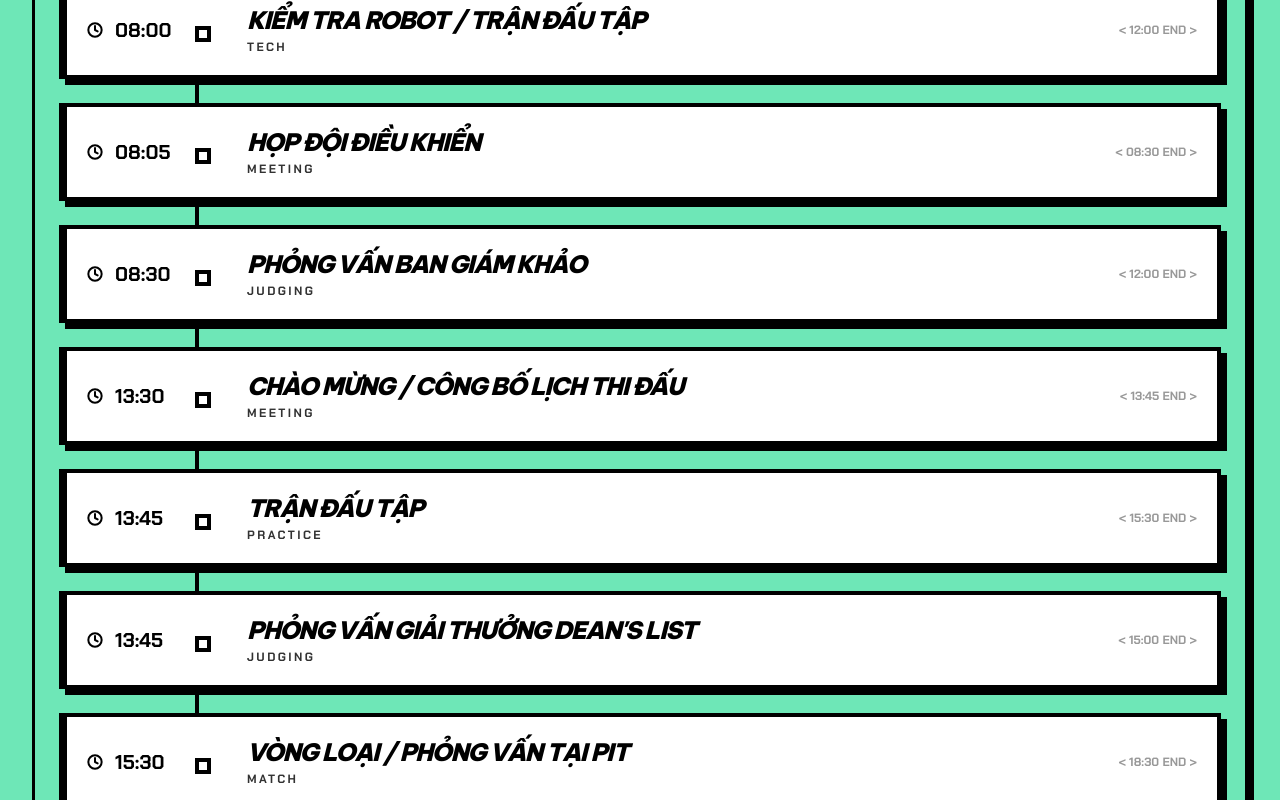
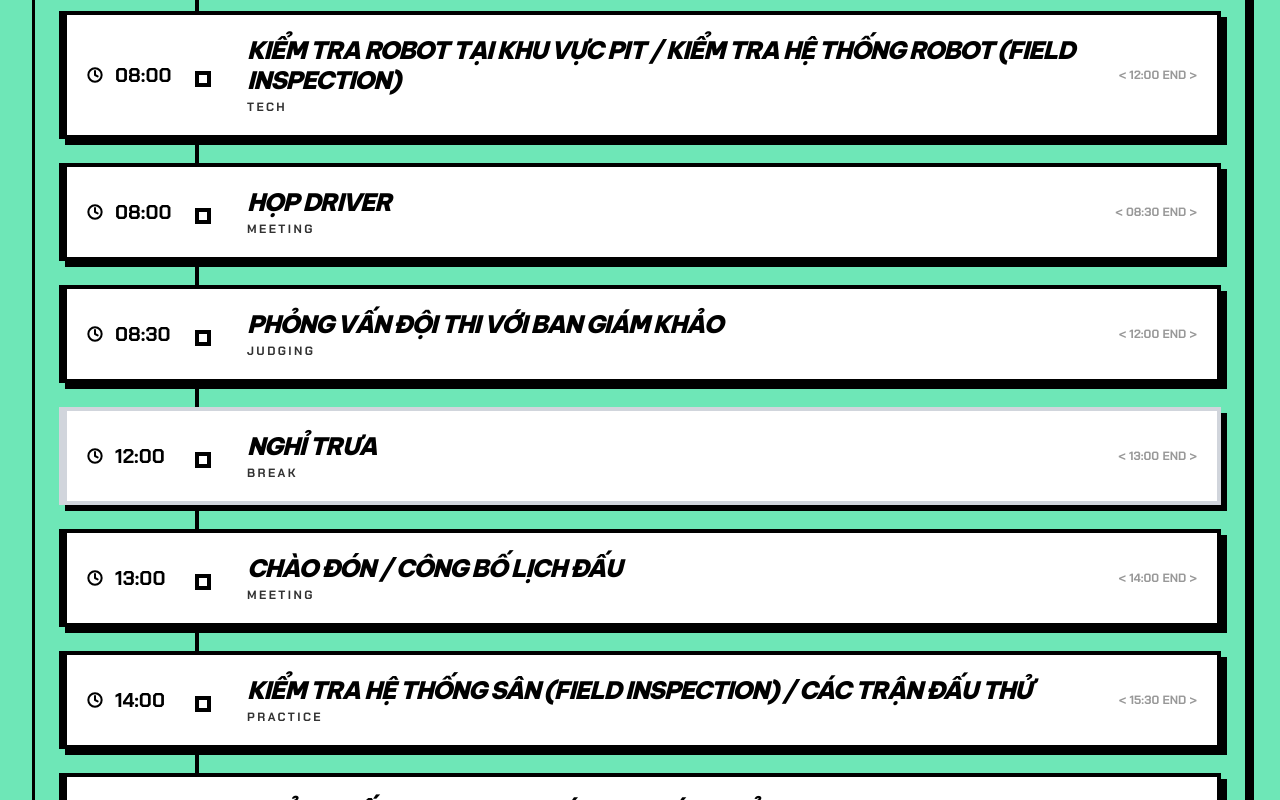
Before and after one commit to dhphat/ftc2526, a React (Vite) app: page /agenda in a window 1280 px wide. Shown: the part 340-1140 px from the top of the page. Built offline with nearby package versions, Linux system fonts and the light colour scheme; no server answers; the database is empty.

Commit message:
feat: update event agenda for Jan 31st and Feb 1st

```diff
--- a/src/components/Agenda/agendaData.js
+++ b/src/components/Agenda/agendaData.js
@@ -5,8 +5,8 @@ export const agendaData = [
         day: '2026-01-31',
         start: '08:00',
         end: '12:00',
-        title: 'Team Check-in / Open Pit',
-        titleVi: 'Check-in đội thi / Mở khu vực Pit',
+        title: 'Team Check-in / Receive Information Package / Open Pit / Robot Clinic Open',
+        titleVi: 'Các đội check-in / Nhận Gói ấn phẩm / Mở Khu vực Pit / Mở Phòng Khám Robot',
         type: 'admin'
     },
     {
@@ -14,17 +14,17 @@ export const agendaData = [
         day: '2026-01-31',
         start: '08:00',
         end: '12:00',
-        title: 'Robot Inspection / Practice Matches',
-        titleVi: 'Kiểm tra Robot / Trận đấu tập',
+        title: "Robot Inspection at Team's Pit / Field Inspection",
+        titleVi: 'Kiểm tra Robot tại Khu vực Pit / Kiểm tra Hệ thống robot (Field Inspection)',
         type: 'tech'
     },
     {
         id: 'sat-3',
         day: '2026-01-31',
-        start: '08:05',
+        start: '08:00',
         end: '08:30',
         title: 'Drivers Meeting',
-        titleVi: 'Họp đội điều khiển',
+        titleVi: 'Họp Driver',
         type: 'meeting'
     },
     {
@@ -33,25 +33,34 @@ export const agendaData = [
         start: '08:30',
         end: '12:00',
         title: 'Team Judging Interview',
-        titleVi: 'Phỏng vấn Ban giám khảo',
+        titleVi: 'Phỏng vấn đội thi với Ban giám khảo',
         type: 'judging'
+    },
+    {
+        id: 'sat-lunch',
+        day: '2026-01-31',
+        start: '12:00',
+        end: '13:00',
+        title: 'Lunch Break',
+        titleVi: 'Nghỉ trưa',
+        type: 'break'
     },
     {
         id: 'sat-5',
         day: '2026-01-31',
-        start: '13:30',
-        end: '13:45',
+        start: '13:00',
+        end: '14:00',
         title: 'Welcome Meeting / Match Schedule Release',
-        titleVi: 'Chào mừng / Công bố lịch thi đấu',
+        titleVi: 'Chào đón / Công bố lịch đấu',
         type: 'meeting'
     },
     {
         id: 'sat-6',
         day: '2026-01-31',
-        start: '13:45',
+        start: '14:00',
         end: '15:30',
         title: 'Practice Matches',
-        titleVi: 'Trận đấu tập',
+        titleVi: 'Kiểm tra Hệ thống sân (Field Inspection) / Các trận đấu thử',
         type: 'practice'
     },
     {
@@ -60,17 +69,26 @@ export const agendaData = [
         start: '13:45',
         end: '15:00',
         title: "Dean's List Award Interview",
-        titleVi: "Phỏng vấn giải thưởng Dean's List",
+        titleVi: "Phỏng vấn Dean's List với Ban giám khảo",
         type: 'judging'
     },
     {
         id: 'sat-8',
         day: '2026-01-31',
-        start: '15:30',
+        start: '16:00',
         end: '18:30',
         title: 'Qualification Matches / Pit Interviews',
-        titleVi: 'Vòng loại / Phỏng vấn tại Pit',
+        titleVi: 'Vòng Sơ Loại / Phỏng vấn tại Pit',
         type: 'match'
+    },
+    {
+        id: 'sat-10',
+        day: '2026-01-31',
+        start: '19:00',
+        end: '',
+        title: 'Venue Closed / Pits Closed / Practice Fields Closed Robot Clinic Close',
+        titleVi: 'Đóng Khu vực thi đấu / Đóng Khu vực Pit / Đóng Sân tập / Đóng Phòng Khám Robot',
+        type: 'admin'
     },
 
     // Sunday, Feb 01
@@ -79,26 +97,26 @@ export const agendaData = [
         day: '2026-02-01',
         start: '07:00',
         end: '07:30',
-        title: 'Robot & Field Re-Inspection',
-        titleVi: 'Kiểm tra lại Robot & Sân',
+        title: 'Robot & Field Re-Inspection / Pits Open / Practice Fields Open / Robot Clinic Open',
+        titleVi: 'Kiểm tra lại Robot / Mở Khu vực Pit / Mở Sân tập / Mở Phòng Khám Robot',
         type: 'tech'
     },
     {
         id: 'sun-2',
         day: '2026-02-01',
         start: '08:00',
-        end: '08:30',
+        end: '08:45',
         title: 'Opening Ceremony',
-        titleVi: 'Lễ khai mạc',
+        titleVi: 'Lễ Khai mạc',
         type: 'ceremony'
     },
     {
         id: 'sun-3',
         day: '2026-02-01',
-        start: '08:30',
+        start: '08:45',
         end: '12:30',
         title: 'Qualification Matches / Pit Interviews',
-        titleVi: 'Vòng loại / Phỏng vấn tại Pit',
+        titleVi: 'Vòng Sơ Loại / Phỏng vấn tại Pit',
         type: 'match'
     },
     {
@@ -116,7 +134,7 @@ export const agendaData = [
         start: '13:00',
         end: '13:30',
         title: 'Alliance Selection',
-        titleVi: 'Chọn liên minh',
+        titleVi: 'Chọn Liên minh (6 đội)',
         type: 'major'
     },
     {
@@ -125,7 +143,7 @@ export const agendaData = [
         start: '13:30',
         end: '14:00',
         title: 'Break',
-        titleVi: 'Nghỉ giải lao',
+        titleVi: 'Giải lao',
         type: 'break'
     },
     {
@@ -134,7 +152,7 @@ export const agendaData = [
         start: '14:00',
         end: '17:30',
         title: 'Playoff Matches',
-        titleVi: 'Vòng loại trực tiếp',
+        titleVi: 'Vòng Loại trực tiếp',
         type: 'match'
     },
     {
@@ -142,8 +160,8 @@ export const agendaData = [
         day: '2026-02-01',
         start: '17:30',
         end: '18:30',
-        title: 'Closing Ceremony & Awards',
-        titleVi: 'Bế mạc & Trao giải',
+        title: 'Closing Ceremony, Awards and Advancement Announcement',
+        titleVi: 'Lễ Bế mạc và Trao giải',
         type: 'ceremony'
     }
 ];
```
